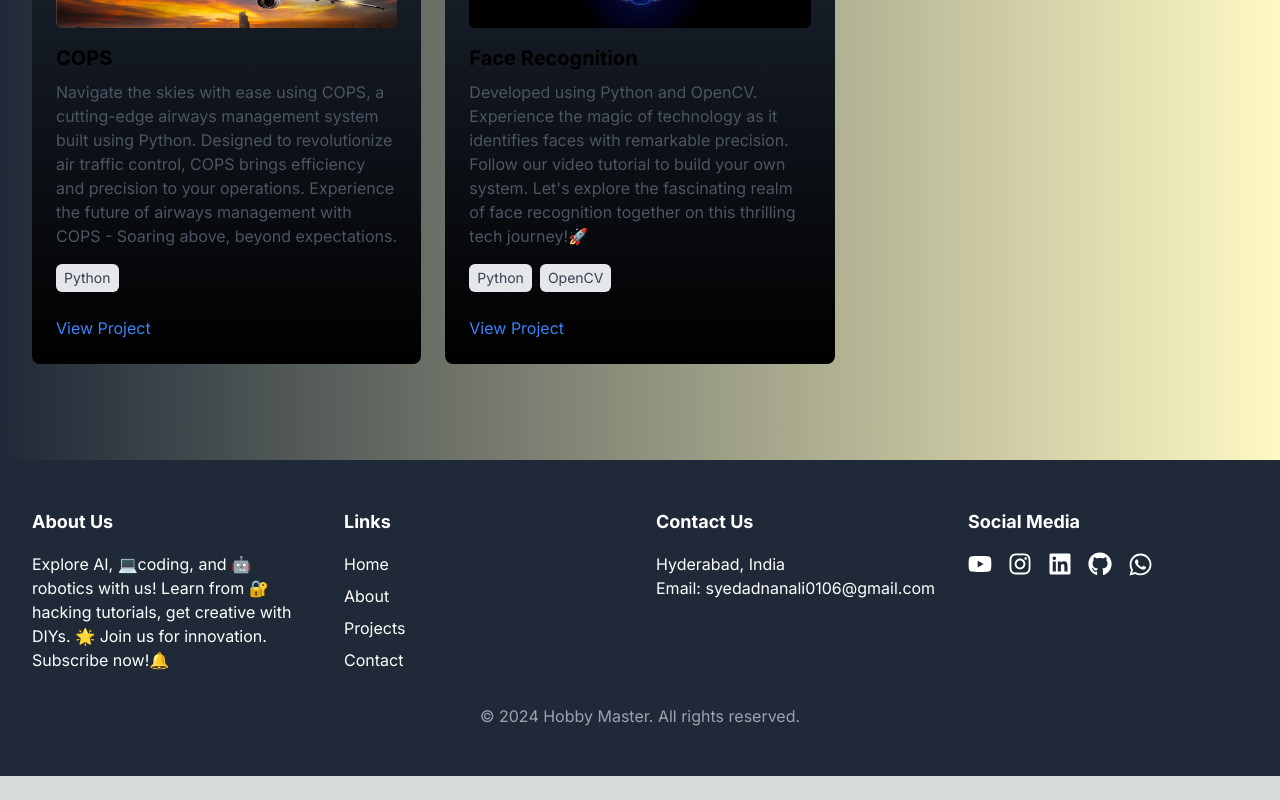
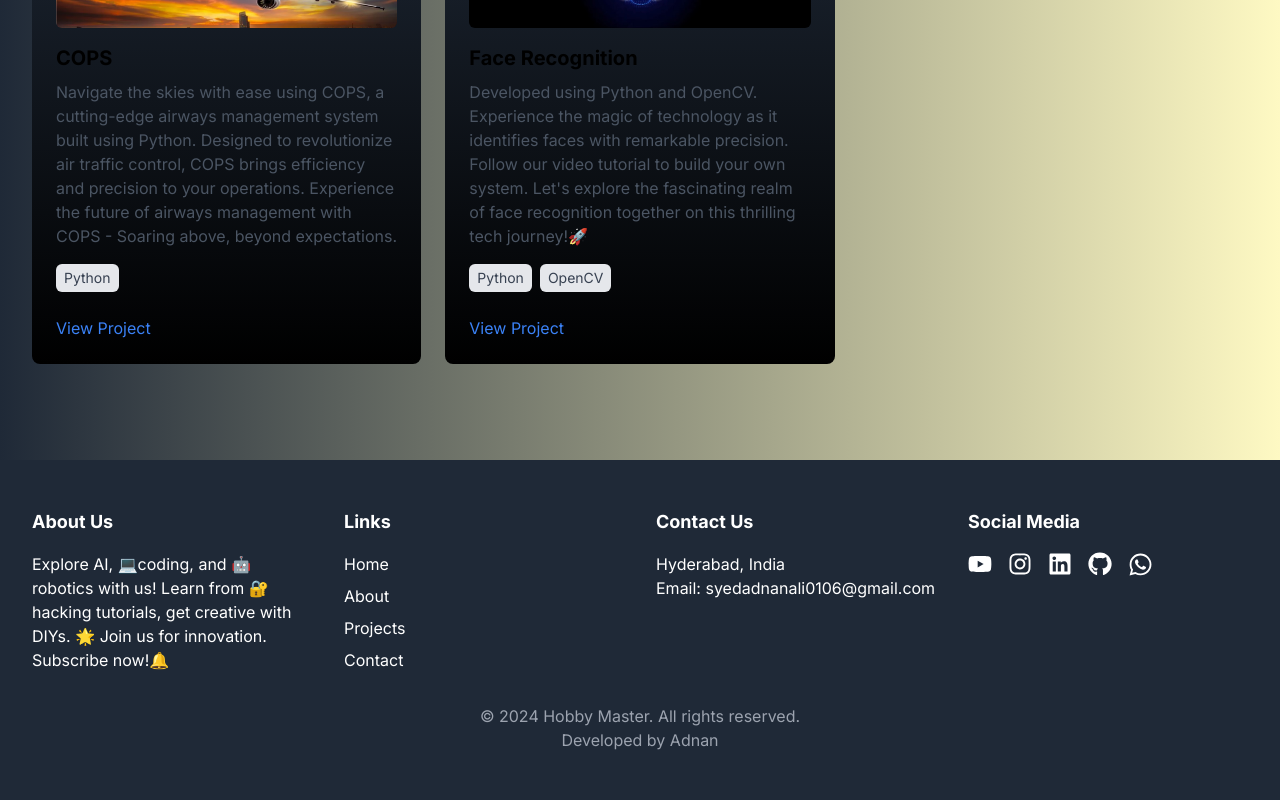
Before and after one commit to Adnan00786/hobby_master_website, a Next.js app: page / in a window 1280 px wide. Shown: the part 2112-2912 px from the top of the page. Before the commit the page ends 2888 px from the top, so only its background shows below. Built offline with nearby package versions, Linux system fonts and the light colour scheme.

Commit message:
Coder's Commit

```diff
--- a/src/components/Footer.tsx
+++ b/src/components/Footer.tsx
@@ -41,7 +41,7 @@ const Footer = () => {
           </div>
         </div>
         <div className="mt-8 text-center text-gray-400">
-          <p>&copy; {new Date().getFullYear()} Hobby Master. All rights reserved.</p>
+          <p>&copy; {new Date().getFullYear()} Hobby Master. All rights reserved. <br /> Developed by Adnan</p>
         </div>
       </div>
     </footer>
```
